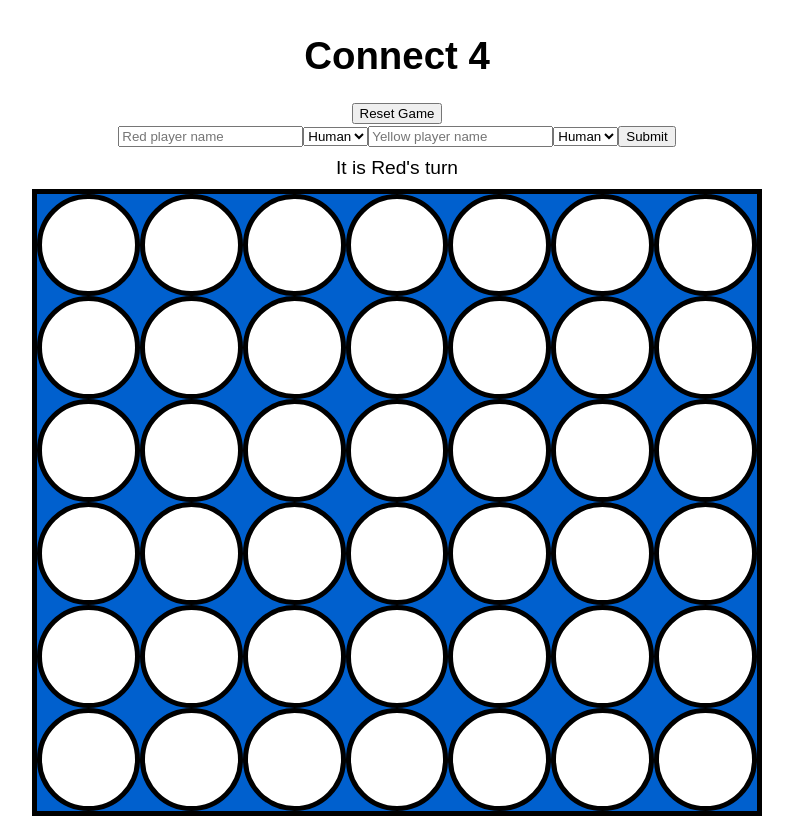
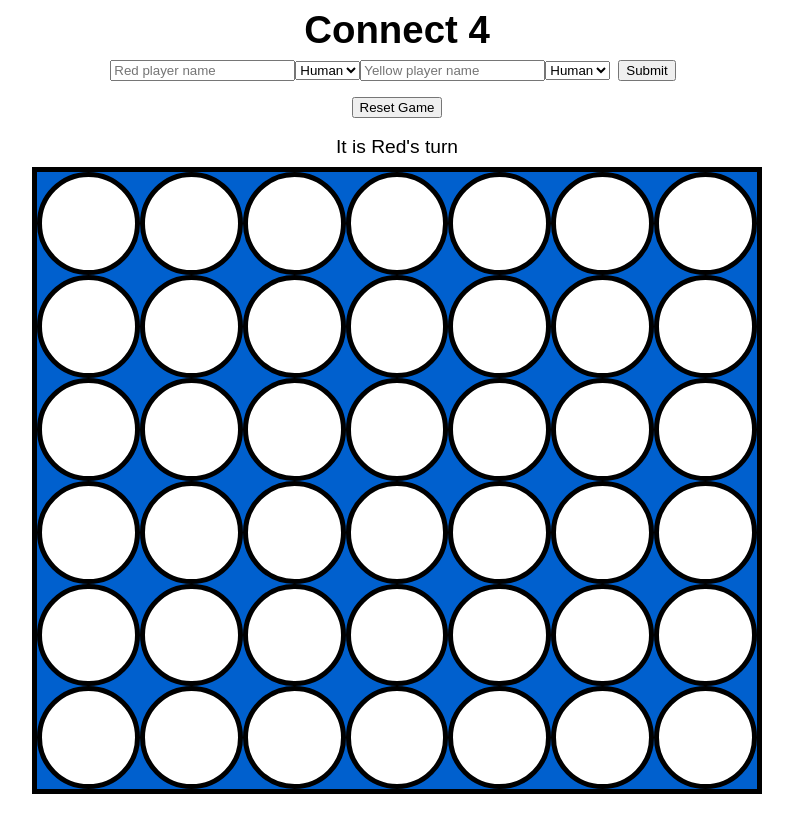
Before and after one commit to jorgegio/Connect4, a React (Create React App) app: page / in a window 1280 px wide. Shown: the whole page, without its empty margins (243-1036 px from the left). After the commit the page ends 802 px from the top, so only its background shows below. Built offline with nearby package versions, Linux system fonts and the light colour scheme.

Commit message:
UI tweaks

```diff
--- a/src/App.css
+++ b/src/App.css
@@ -1,6 +1,14 @@
 body {
     font-family: sans-serif;
     font-size: 1.2em;
+}
+
+h1 {
+    margin: 0;
+}
+
+button {
+    margin: 0.6em;
 }
 
 .container {
--- a/src/components/Game/connect4.js
+++ b/src/components/Game/connect4.js
@@ -92,8 +92,8 @@ const Connect4 = () => {
 
     return (
         <>
-            <button className='btn' onClick={resetGame}>Reset Game</button>
             <SettingsForm setPlayers={setPlayers}/>
+            <button onClick={resetGame}>Reset Game</button>
             <div className='gameStateLabel'>{gameStateLabel}</div>
             <Board board={board} colClicked={colClicked} displayCell={displayCell} />
         </>
--- a/src/components/Game/settingsForm.js
+++ b/src/components/Game/settingsForm.js
@@ -34,7 +34,6 @@ const SettingsForm = ({setPlayers}) => {
             <button>Submit</button>
         </form>
     );
-
 }
 
 export default SettingsForm;
```
